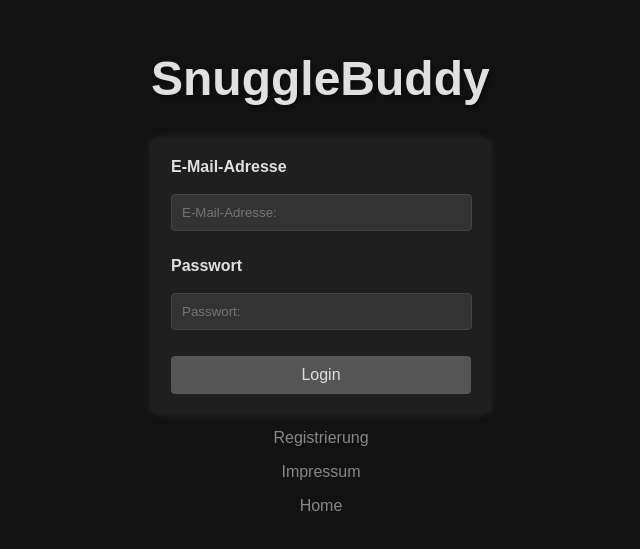
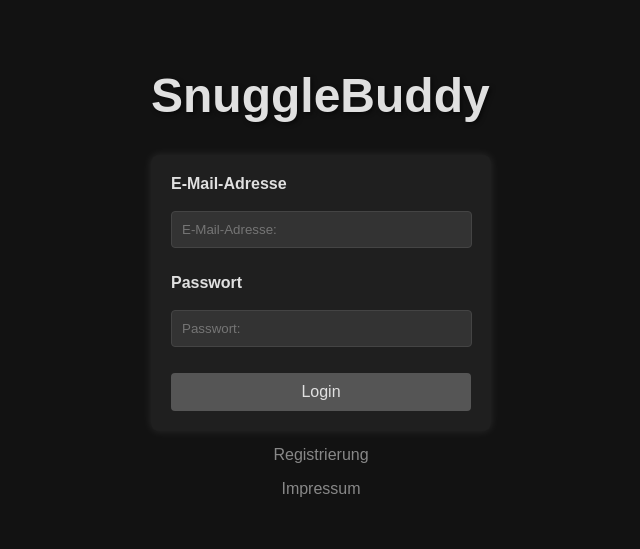
Before and after one commit to dmitrii-vainman/Tamagotchi-2024, a React (Create React App) app in the folder frontend/: page / in a window 1280 px wide. Shown: the part 125-674 px from the top of the page, without its empty margins (319-959 px from the left). Built offline with nearby package versions, Linux system fonts and the light colour scheme.

Commit message:
update pages and index.js

```diff
--- a/frontend/src/index.js
+++ b/frontend/src/index.js
@@ -6,7 +6,6 @@ import App from './App.js';
 const root = ReactDOM.createRoot(document.getElementById('root'));
 root.render(
   <React.StrictMode>
-    <h1 className='logo'>SnuggleBuddy</h1>
     <App />
   </React.StrictMode>
 );
--- a/frontend/src/pages/Impressum.js
+++ b/frontend/src/pages/Impressum.js
@@ -6,6 +6,7 @@ function Impressum() {
     return (
 
         <div>
+            <h1 className="logo">SnuggleBuddy</h1>{/*Logo*/}
             <h2>Unser Impressum</h2>
 
             <p>
--- a/frontend/src/pages/Login.js
+++ b/frontend/src/pages/Login.js
@@ -14,7 +14,7 @@ function Login() {
   const [loading, setLoading] = useState(false);
   const [username, setUsername] = useState('');
   const [shouldLogin, setShouldLogin] = useState(false);//Zustand für den Login
-  const navigate = useNavigate()
+  const navigate = useNavigate();
 
   const handleEmailChange = (e) => {
     setEmail(e.target.value);
@@ -125,6 +125,7 @@ function Login() {
 
   return (
     <div className="login-container">
+      <h1 className="logo">SnuggleBuddy</h1>{/*Logo*/}
       <form onSubmit={handleSubmit}>
         <label htmlFor="email">E-Mail-Adresse</label>
         <input
@@ -163,9 +164,10 @@ function Login() {
         {username && <p>Willkommen, {username}!</p>}
       </form>
 
+
       <p><Link to="/register">Registrierung</Link></p>
       <p><Link to="/impressum">Impressum</Link></p>
-      <p><Link to="/mainpage">Home</Link></p>
+
     </div>
   );
 };
--- a/frontend/src/pages/MainPage.jsx
+++ b/frontend/src/pages/MainPage.jsx
@@ -1,6 +1,7 @@
 // src/pages/MainPage.jsx
 import React, { useState } from 'react';
 import PetImage from '../components/petImage';
+import { Link } from 'react-router-dom';
 
 const MainPage = ({ petType, selectedColor, petName }) => {
   const [affection, setAffection] = useState(0);
@@ -50,6 +51,9 @@ const MainPage = ({ petType, selectedColor, petName }) => {
         🌭🍏🍕
       </button>
       {affection}
+
+      <p><Link to="/impressum">Impressum</Link></p>
+
     </div>
   );
 };
--- a/frontend/src/pages/Register.js
+++ b/frontend/src/pages/Register.js
@@ -1,5 +1,5 @@
 import React, { useState } from "react";
-import { Link } from "react-router-dom";
+import { Link, useNavigate } from "react-router-dom";
 
 /*Dummy-Datenbank
 const registeredEmails = ['user@example.com'];*/
@@ -15,7 +15,7 @@ function Register() {
     });
     const [message, setMessage] = useState('');
     const [loading, setLoading] = useState(false); // Ladezustand hinzufügen
-
+    const navigate = useNavigate();
 
     const handleChange = (e) => {
       setFormData({ ...formData, [e.target.name]: e.target.value});
@@ -48,25 +48,28 @@ try {
       'Content-Type': 'application/json'
     },
     body: JSON.stringify({ email, password, username})
-})
+});
+
+const data = await response.json();
+
 if (response.ok) {
   setMessage('Registrierung erfolgreich!');
   setFormData({email: '', password: '', confirmPassword: '', username: ''});
+  setTimeout(() => {
+  navigate('/login')}, 2000);
 } else {
   setMessage(data.error || 'Registrierung fehlgeschlagen!')
 }
+
+} catch(error) {
+  setMessage('Ein Fehler ist aufgetreten. Bitte versuche es erneut!')
+} finally {
+  setLoading(false)
 }
-  catch(error) {
-  setMessage('Ein Fehler ist aufgetreten. Bitte versuche es erneut!')
-}
-  finally {
-  setLoading(false)
-
-}
-}
+};
   return (
     <div>
-
+    <h1 className="logo">SnuggleBuddy</h1>{/*Logo*/}
     <form onSubmit={handleSubmit}>
 
     <label htmlFor="email">E-Mail-Adresse</label>
@@ -116,8 +119,10 @@ if (response.ok) {
 
           /><br/><br/>
 
+
     {loading && (
       <div className="loader-container">
+
           <div className="loader"></div></div> // Loader anzeigen, wenn loading true ist
         )}
 
```
Also changed, not shown: 1 other file (tests, documents, lock files or other folders).
